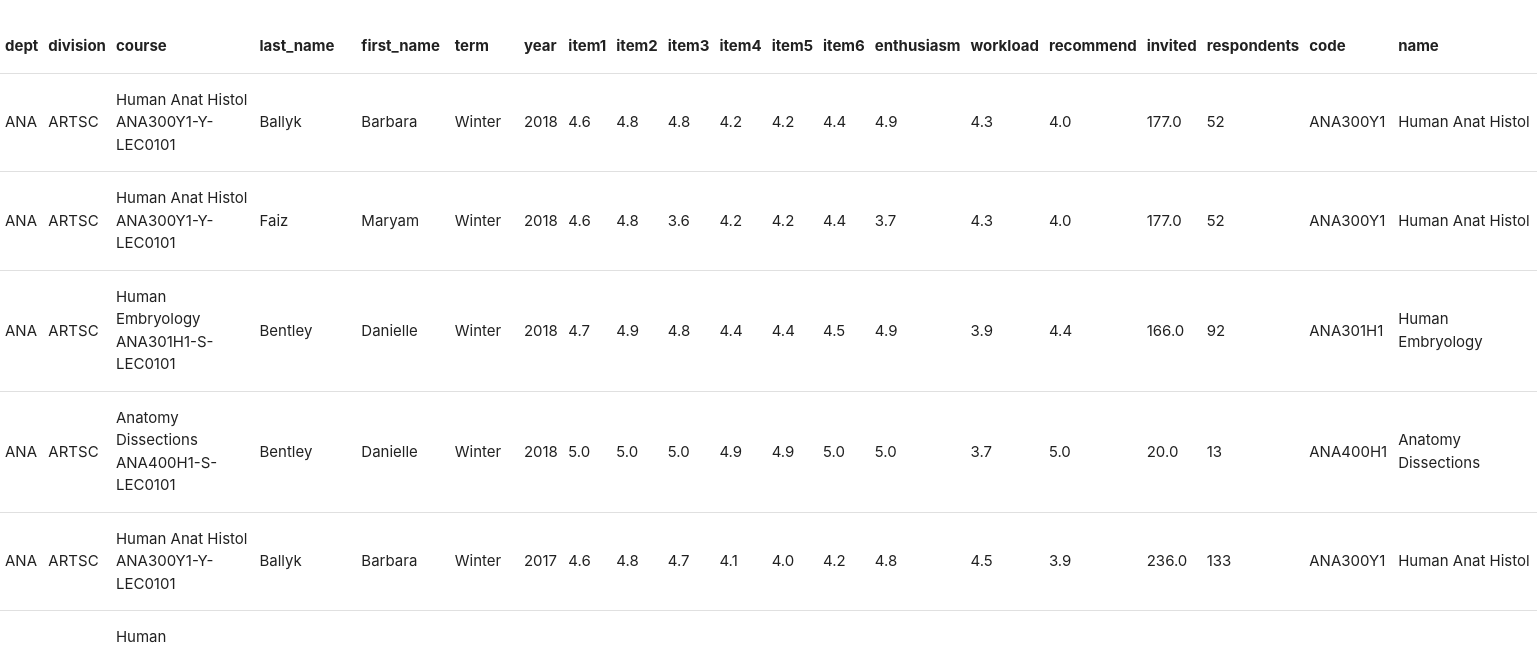
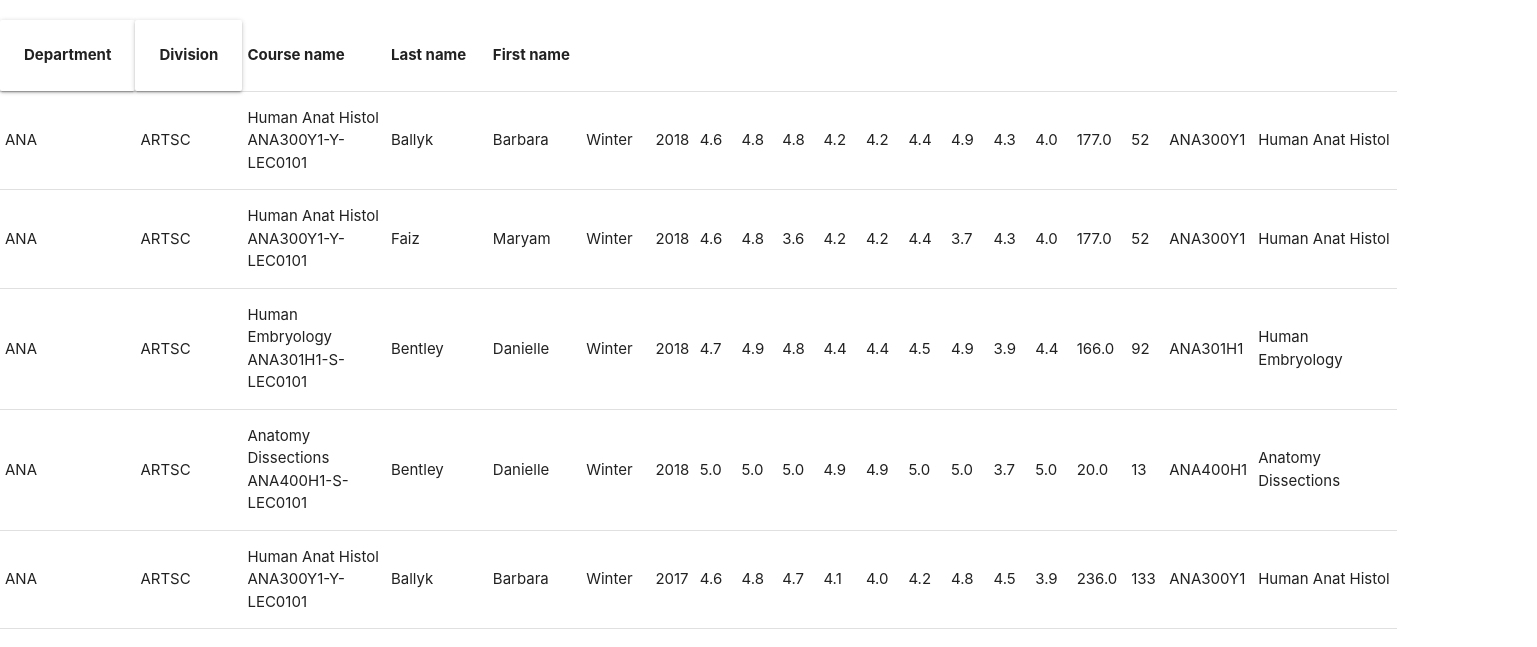
Before and after one commit to platers/course-evals, a plain HTML site: page index.html in a window 1280 px wide. Shown: the part 116-763 px from the top of the page, 1537 px wide, since content can reach past the window. Drawn offline with nearby package versions, Linux system fonts and the light colour scheme.

Commit message:
basic sorting

```diff
--- a/index.html
+++ b/index.html
@@ -14,6 +14,18 @@
 <body>
     <h1>Course Evaluations</h1>
 
+    <table class="highlight">
+        <thead>
+            <tr>
+                <th class="card-panel" onclick="sortBy('dept')">Department</th>
+                <th class="card-panel" onclick="sortBy('division')">Division</th>
+                <th onclick="sortBy('course')">Course name</th>
+                <th onclick="sortBy('last_name')">Last name</th>
+                <th onclick="sortBy('first_name')">First name</th>
+            </tr>
+        </thead>
+    </table>
+
     <!--JavaScript at end of body for optimized loading-->
     <!-- Compiled and minified JavaScript -->
     <script src="https://cdnjs.cloudflare.com/ajax/libs/materialize/1.0.0/js/materialize.min.js"></script>
--- a/main.js
+++ b/main.js
@@ -1,20 +1,15 @@
-
+var RAW_DATA;
+var DATA;
 function tableCreate(data) {
-    const column_names = ['dept', 'division', 'course', 'last_name', 'first_name', 'term', 'year', 'item1', 'item2', 'item3', 'item4',
-        'item5', 'item6', 'enthusiasm', 'workload', 'recommend', 'invited', 'respondents', 'code', 'name'];
-    var body = document.getElementsByTagName('body')[0];
-    var tbl = document.createElement('table');
-    var thead = document.createElement('thead');
-    var tr = document.createElement('tr');
-    for (var i = 0; i < column_names.length; i++) {
-        var th = document.createElement('th');
-        th.appendChild(document.createTextNode(column_names[i]));
-        tr.appendChild(th);
+    var tbl = document.getElementsByTagName('table')[0];
+    var el = document.getElementsByTagName('tbody');
+    if(el.length){
+        console.log(el);
+        el[0].remove();
     }
-    thead.appendChild(tr);
     var tbdy = document.createElement('tbody');
     var num_rows = data.length;
-    num_rows = Math.min(num_rows, 500);
+    num_rows = Math.min(num_rows, 500); //limit to 500 rows for better performance
     for (var i = 0; i < num_rows; i++) {
         var tr = document.createElement('tr');
         var keys = Object.keys(data[i]);
@@ -22,18 +17,49 @@ function tableCreate(data) {
         for (var j = 0; j < num_keys; j++) {
             var td = document.createElement('td');
             td.appendChild(document.createTextNode(data[i][keys[j]]));
-            tr.appendChild(td)
+            tr.appendChild(td);
         }
         tbdy.appendChild(tr);
     }
-    tbl.appendChild(thead);
     tbl.appendChild(tbdy);
-    body.appendChild(tbl)
 }
+
 var small = 'https://raw.githubusercontent.com/platers/course-evals/master/small.csv';
 var large = 'https://raw.githubusercontent.com/platers/course-evals/master/cleandata.csv';
 d3.csv(large).then(function (data) {
-    console.log(data)
+    //console.log(data)
     data.pop(); //last row is undefined
+    DATA = data;
+    RAW_DATA = data;
     tableCreate(data);
 })
+
+function compareValues(key, order='asc'){
+    return function(a, b){
+        if(!a.hasOwnProperty(key) || !b.hasOwnProperty(key)) {
+            // property doesn't exist on either object
+            console.log("bad");
+            return 0;
+          }
+        if(order == 'desc'){
+            return (a[key] < b[key]) * 2 - 1;
+        } else{
+            return (a[key] > b[key]) * 2 - 1;
+        }
+    }
+}
+
+var current_sort_column = 'dept';
+var current_sort_direction = 'asc';
+function sortBy(key){
+    if(current_sort_column == key){
+        current_sort_direction = (current_sort_direction == 'asc') ? 'desc' : 'asc';
+    } else{
+        current_sort_direction = 'asc';
+    }
+    current_sort_column = key;
+    console.log(key, current_sort_direction);
+    DATA.sort(compareValues(key, current_sort_direction));
+    console.log("Sorted", DATA[0]);
+    tableCreate(DATA);
+}
--- /dev/null
+++ b/style.css
@@ -0,0 +1,3 @@
+th{
+    class : 'card-panel'
+}
```
